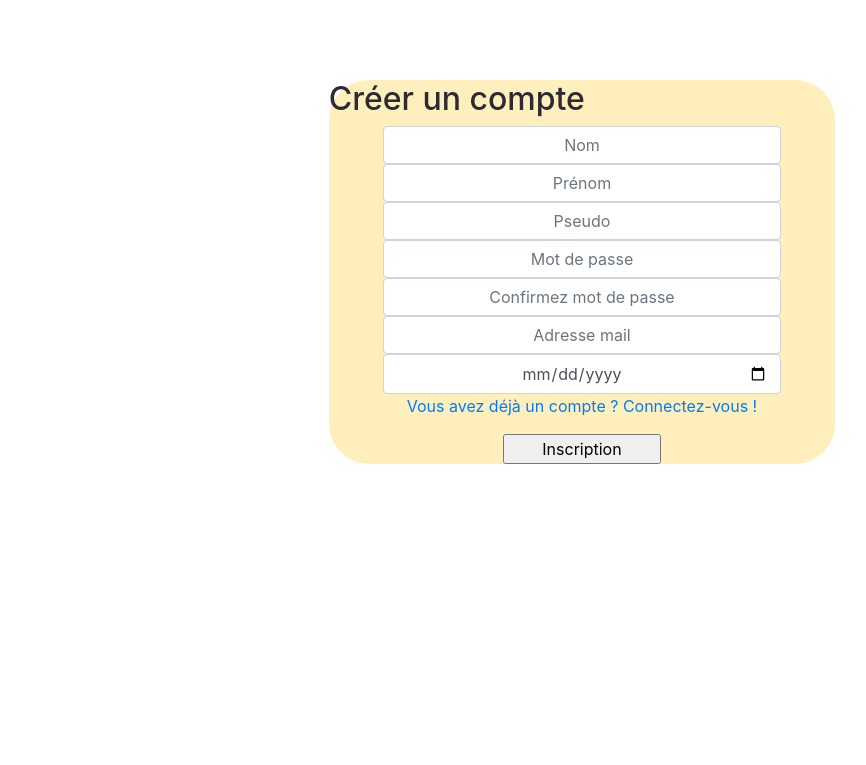
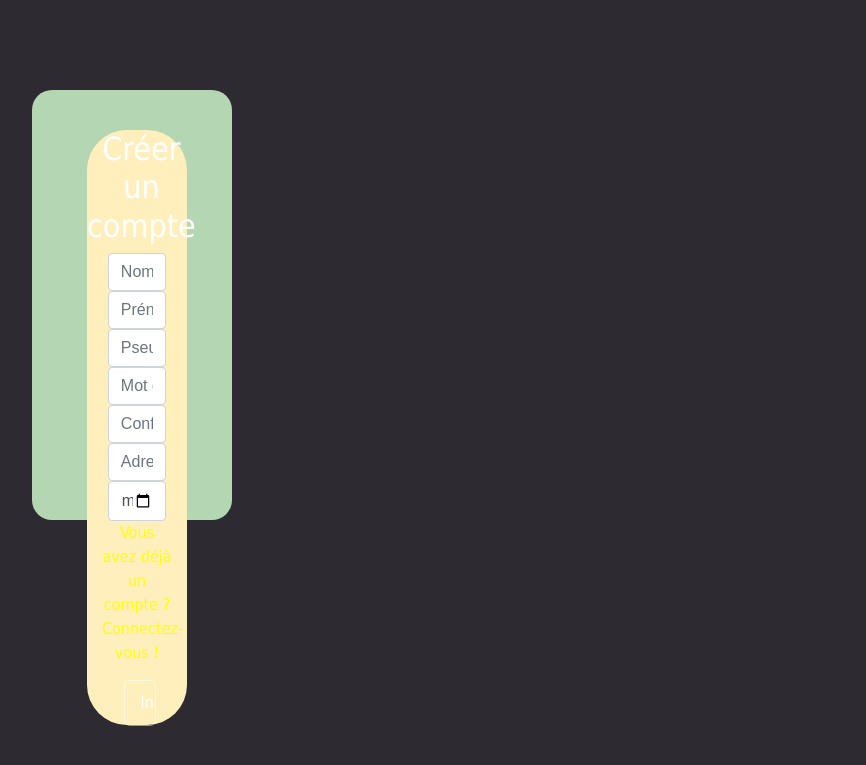
Before and after one commit to carmenching/ZBook, a PHP site: page /zbook/Inscription.html in a window 1280 px wide. Shown: the top 765 px of the page, without its empty margins (58-924 px from the left). Run offline with PHP 8.4, Linux system fonts and the light colour scheme; some libraries are stand-ins or nearby versions.

Commit message:
combined css with same name - style.css

```diff
--- a/Inscription.php
+++ b/Inscription.php
@@ -3,7 +3,7 @@
 <head>
 <meta  charset="utf-8"/>
  <title>Inscription</title>
- <link href="style.css" rel="stylesheet" type="text/css"/>
+ <link href="css/style.css" rel="stylesheet" type="text/css"/>
 
 </head>
 
--- a/connec.php
+++ b/connec.php
@@ -3,7 +3,7 @@
  <head>
 <meta charset="utf-8" />
 <title>Connextion</title>
-<link rel="stylesheet" href="style.css" type="text/css"/>
+<link rel="stylesheet" href="css/style.css" type="text/css"/>
 </head>
 
 <body>
@@ -12,7 +12,7 @@
  <h2 style="color:#fff;">Connexion</h2>
    <input type="text" name="username" placeholder="Nom d'utilisateur"/><br /><br />
    <input type="password" name="password" placeholder="Mot de passe" /><br /><br />
-   <a href=".html"><input type="submit" value="Connexion" /></a><br /><br />
+   <a href="connect.php"><input type="submit" value="Connexion" /></a><br /><br />
        <div id="container">
          Pas encore de compte? <a href="Inscription.html" style="font-family:'Play', sans-serif;">Inscrivez-vous ici</a>
          </form>
--- a/css/style.css
+++ b/css/style.css
@@ -1,6 +1,7 @@
 /* general */
 
-html, body {
+html,
+body {
     width: 100%;
 }
 
@@ -8,9 +9,8 @@ h1 {
     text-align: center;
 }
 
-input[search] {
+input[search] {}
 
-}
 
 /*colors*/
 
@@ -54,6 +54,7 @@ input[search] {
     color: #ffefbd;
 }
 
+
 /*ids*/
 
 #TOPTOPBAR {
@@ -65,26 +66,23 @@ input[search] {
     background-color: #FFEFBD;
     color: #FFEFBD;
 }
-	#TOPBARLIST{
+
+#TOPBARLIST {
     vertical-align: middle;
     align-items: center;
 }
-		#LOGO{
+
+#LOGO {
     height: 40px;
     width: 40px;
 }
 
+#FULLPAGE {}
 
-#FULLPAGE {
-}
-
-	#LEFTBAR {
-
-	}
+#LEFTBAR {}
 
 #MIDDLE {
     width: 68%;
-
 }
 
 #POSTTOPTEXT {
@@ -104,13 +102,9 @@ input[search] {
     width: 40px !important;
 }
 
-		#TIMELINE {
+#TIMELINE {}
 
-		}
-
-	#RIGHTBAR {
-
-	}
+#RIGHTBAR {}
 
 .fullpost {
     background-color: #fffacc;
@@ -121,11 +115,13 @@ input[search] {
     font-size: 0.7rem;
 }
 
+
 /*	MESSAGERIE: ;*/
 
 #FULLMESSAGEFEED {
     width: 68%;
 }
+
 
 /* classes */
 
@@ -182,16 +178,112 @@ input[search] {
     padding-top: 15px;
 }
 
- .void {
+.void {}
 
- }
-
-.inscriptionitem {
-
-}
+.inscriptionitem {}
 
 #INSCRIPTIONCENTER {
     background-color: #FFEFBD;
     color: #2D2A32;
     border-radius: 40px;
 }
+
+
+/* -----------------------
+ stylesheet par chanilia
+----------------------- */
+
+body {
+    font-family: Tahoma, Geneva, sans-serif;
+    color: #2d2a32;
+    background-color: #2d2a32;
+    background-size: cover;
+}
+
+.signin {
+    background: #b5d6b2;
+    padding: 40px;
+    width: 230px;
+    margin: auto;
+    margin-top: 90px;
+    height: 300px;
+    margin-left: 180x;
+    border-radius: 20px 20px 20px 20px;
+}
+
+form {
+    width: 240px;
+    text-align: center;
+}
+
+input {
+    width: 240px;
+    text-align: center;
+    background: transparent;
+    border: none;
+    border-bottom: 1px solid #fff;
+    font-family: 'Play', sans-serif;
+    font-size: 16px;
+    font-weight: 200px;
+    padding: 10px 0;
+    transition: border 0.5s;
+    outline: none;
+    color: #fff;
+}
+
+input[type=submit] {
+    border: 0 solid;
+    box-shadow: inset 0 0 20px rgba(255, 255, 255, 0);
+    outline: 1px solid;
+    outline-color: rgba(255, 255, 255, .5);
+    outline-offset: 0px;
+    text-shadow: none;
+    transition: all 1250ms cubic-bezier(0.19, 1, 0.22, 1);
+    border-radius: 5px 5px 5px 5px;
+}
+
+input[type=submit]:hover {
+    border: 2px solid;
+    box-shadow: inset 0 0 20px rgba(255, 255, 255, 0.5), 0 0 20px rgba(255, 255, 255, 0.308);
+    outline-color: rgba(255, 255, 255, 0.5);
+    outline-offset: 15px;
+    text-shadow: 1px 1px 2px #427388;
+    color: lime;
+}
+
+h2 {
+    color: white;
+}
+
+a {
+    color: yellow;
+    text-decoration: blink;
+}
+
+a:hover {
+    color: skyblue;
+}
+
+.container {
+    display: flex;
+    flex-direction: row;
+    width: 100%;
+}
+
+::placeholder {
+    color: aliceblue;
+    opacity: 0.8;
+}
+
+.signup {
+    background: #b5d6b2;
+    padding: 40px;
+    width: 240px;
+    margin: auto;
+    margin-top: 80px;
+    height: 430px;
+    margin-left: 180px;
+    margin: 0 auto;
+    margin-top: 90px;
+    border-radius: 20px 20px 20px 20px;
+}
--- a/new_inscription.php
+++ b/new_inscription.php
@@ -37,12 +37,12 @@ if(isset($_POST['submit'])) {
         $validate = false;
     }
 
-    if(empty($repeatPassword)) {
+    if(empty($psw)) {
         echo "mot de passe ne peut pas être vide";
         $validate = false;
     }
 
-    if($password != $repeatPassword) {
+    if($password != $psw) {
         echo "les mots de passe saisi ne sont pas les mêmes";
     }
 
```
Also changed, not shown: style.css (deleted, +0 -107 lines). Lines whose indentation alone changed are shown as unchanged.
